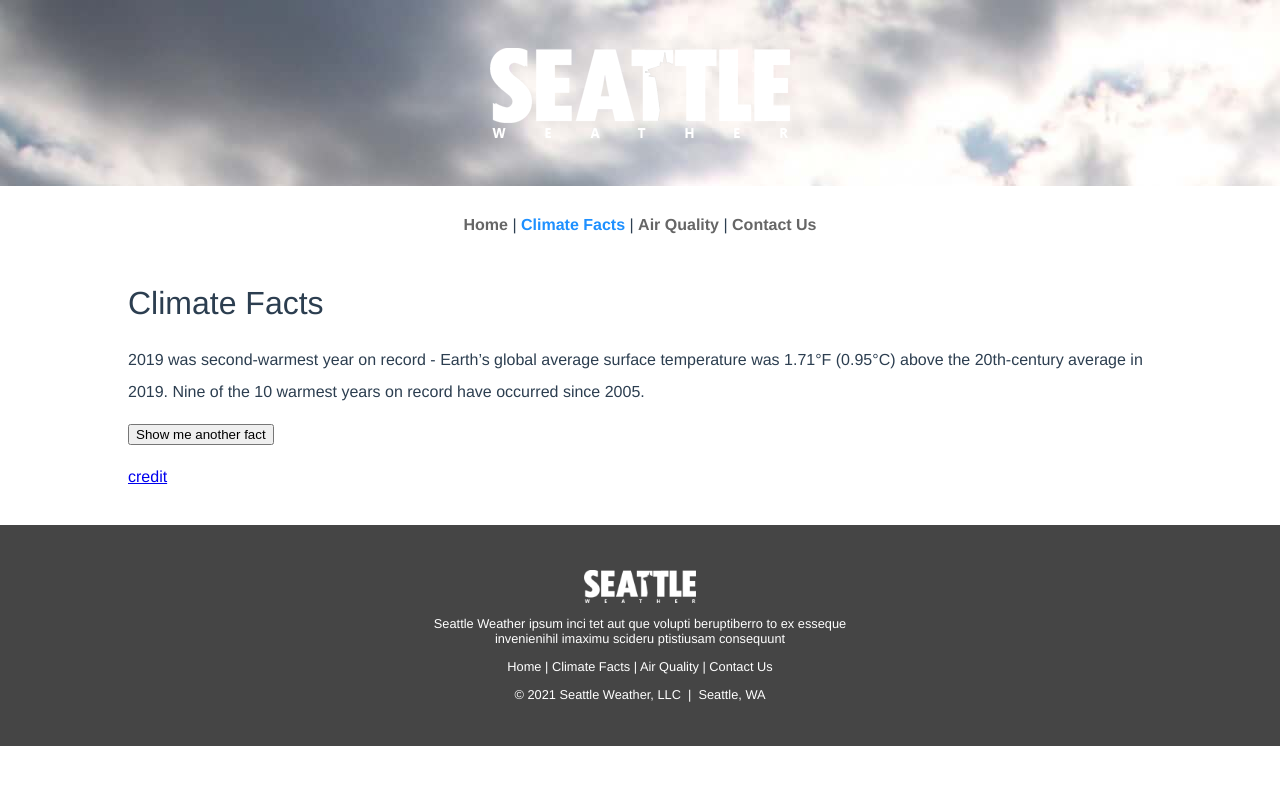
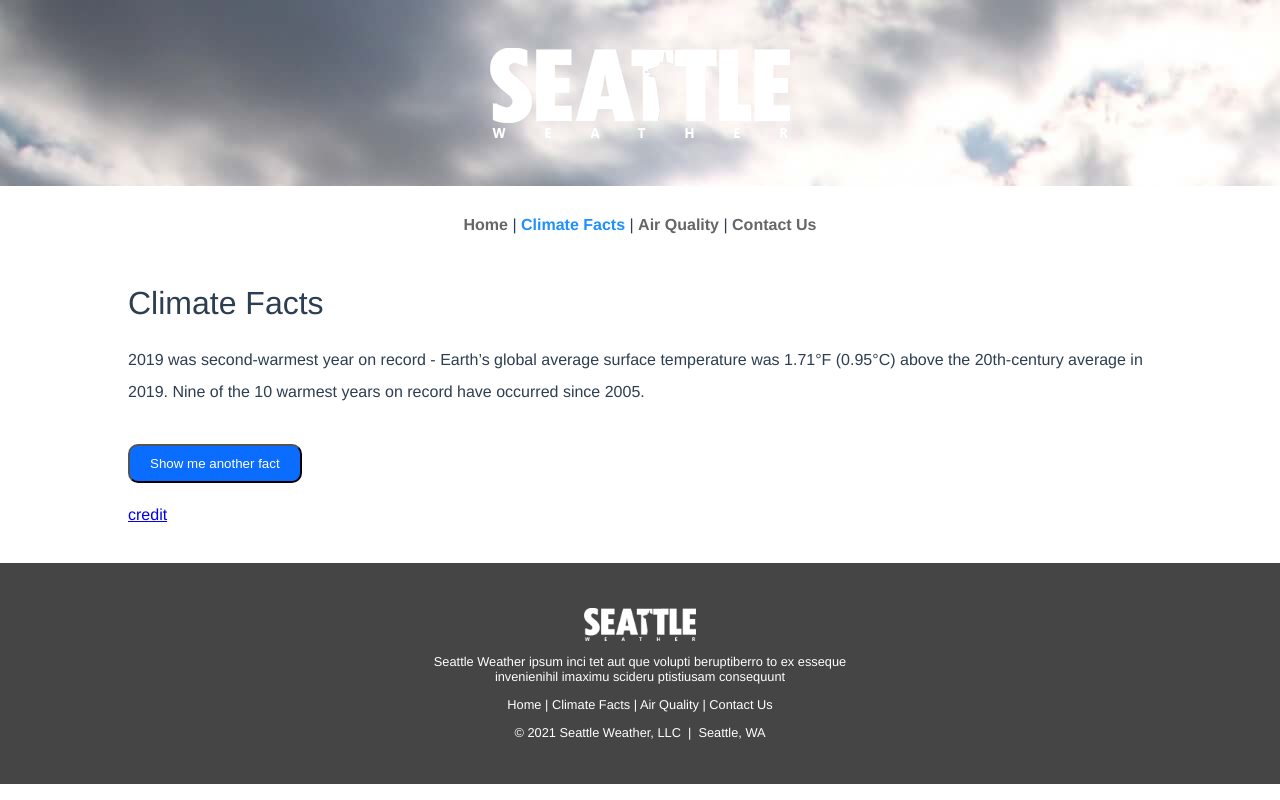
Before and after one commit to ElingVoon/seattle-weather, a Vue app: page /#/climatefacts in a window 1280 px wide. Built offline with nearby package versions, Linux system fonts and the light colour scheme.

Commit message:
style button climatefacts

```diff
--- a/src/views/ClimateFacts.vue
+++ b/src/views/ClimateFacts.vue
@@ -38,4 +38,11 @@
 p {
   line-height: 2rem;
 }
+button {
+  background: #0b6dff;
+  padding: 10px 20px;
+  margin-top: 20px;
+  color: white;
+  border-radius: 10px;
+}
 </style>
```
